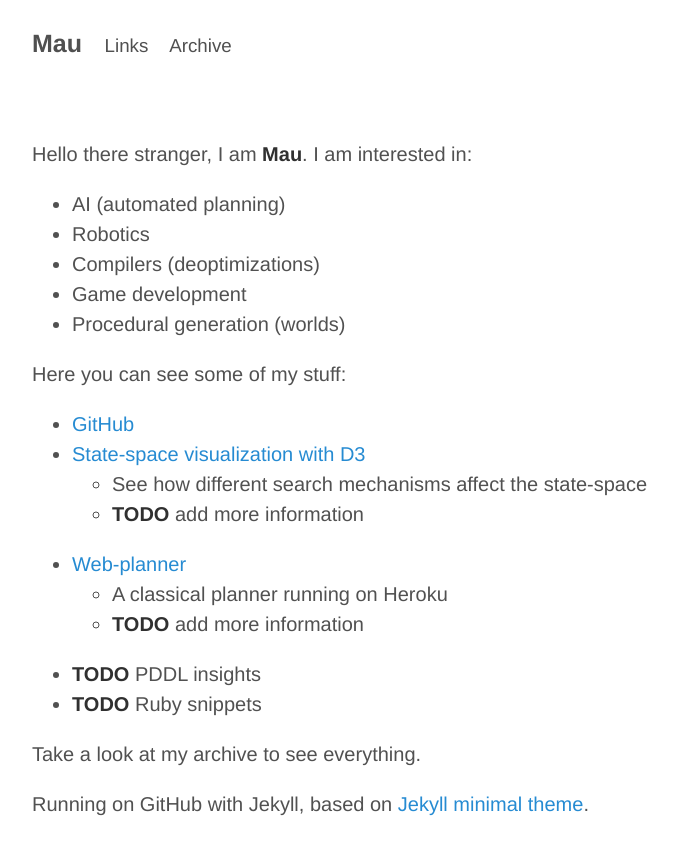
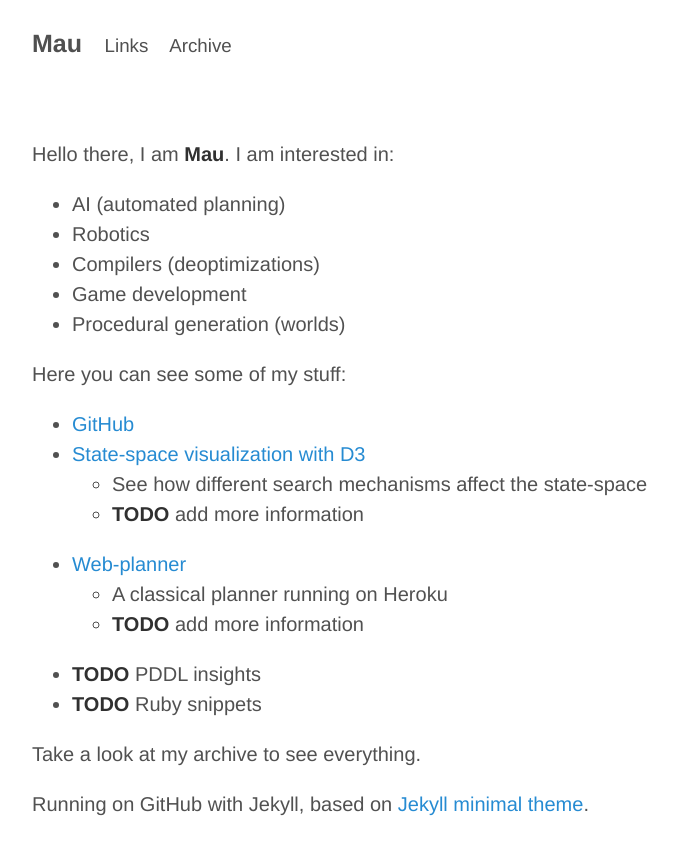
Before and after one commit to Maumagnaguagno/maumagnaguagno.github.io, a Jekyll site: the page built from index.md, in a window 1280 px wide. Shown: the top 855 px of the page, without its empty margins (228-905 px from the left). Built offline with Jekyll 4.4.1, drawn with Linux system fonts in a browser that asks for light colours.

```diff
--- a/index.md
+++ b/index.md
@@ -4,7 +4,7 @@ title: Home
 description: Home, virtual home.
 ---
 
-Hello there stranger, I am **Mau**.
+Hello there, I am **Mau**.
 I am interested in:
 
 - AI (automated planning)
```
Also changed, not shown: 404.md (+1 -1 lines).
